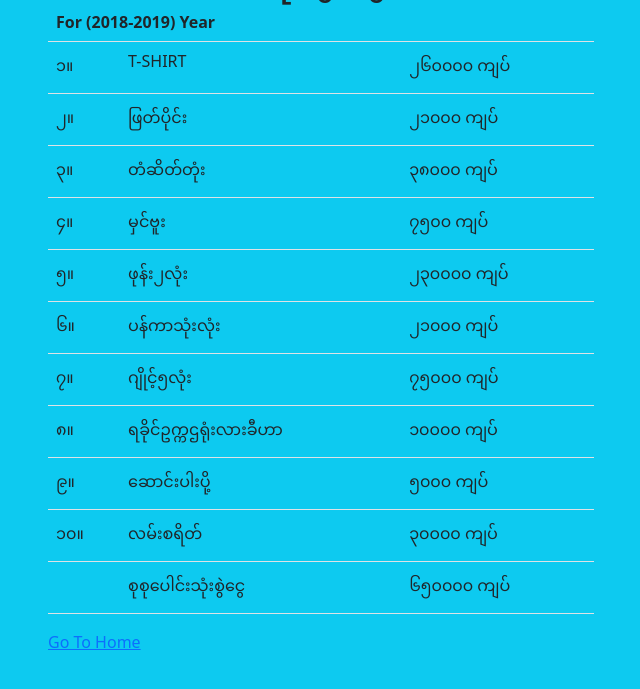
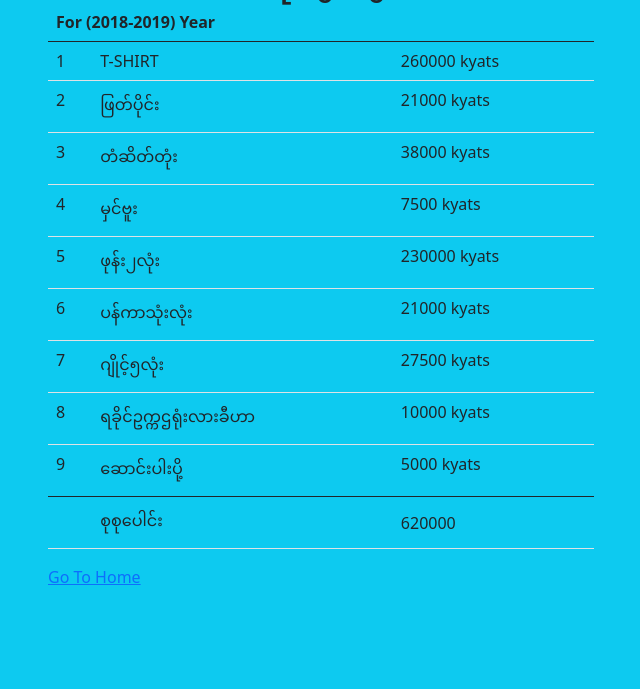
Before and after one commit to myohtetnaing/PNAM-Foundation, a plain HTML site: page cost.html in a window 1280 px wide. Shown: the part 61-750 px from the top of the page, without its empty margins (319-959 px from the left). Drawn offline with Linux system fonts and the light colour scheme.

Commit message:
Final Version

```diff
--- a/cost.html
+++ b/cost.html
@@ -16,66 +16,13 @@
 			<div class="col-md-3"></div>
 			<div class="col-md-6">
 				<table class="table">
-					<tr>
-						<th colspan="3">For (2018-2019) Year</th>
-					</tr>
-					<tr>
-						<td>၁။</td>
-						<td>T-SHIRT	</td>
-						<td>၂၆၀၀၀၀ ကျပ်</td>
-					</tr>
-					<tr>
-						<td>၂။</td>
-						<td>ဖြတ်ပိုင်း</td>
-						<td>၂၁၀၀၀ ကျပ်</td>
-					</tr>
-					<tr>
-						<td>၃။</td>
-						<td>တံဆိတ်တုံး</td>
-						<td> ၃၈၀၀၀ ကျပ်</td>
-					</tr>
-					<tr>
-						<td>  ၄။</td>
-						<td>	မှင်ဗူး</td>
-						<td>	၇၅၀၀ ကျပ်</td>
-					</tr>
-
-          <tr>
-            <td>၅။</td>
-             <td>ဖုန်း၂လုံး  </td>
-               <td>၂၃၀၀၀၀ ကျပ်</td>
-        </tr>
-        <tr>
-          <td>၆။</td>
-          <td>ပန်ကာသုံးလုံး  </td>
-          <td>၂၁၀၀၀ ကျပ်</td>
-       </tr>
-        <tr>
-          <td>၇။</td>
-          <td>ဂျိုင့်၅လုံး </td>
-          <td>၇၅၀၀၀ ကျပ်</td>
-        </tr>
-        <tr>
-          <td>၈။</td>
-          <td>ရခိုင်ဥက္ကဌရုံးလားခီဟာ  </td>
-          <td>၁၀၀၀၀ ကျပ်</td>
-      </tr>
-      <tr>
-        <td>၉။</td>
-        <td>ဆောင်းပါးပို့ </td>
-        <td>၅၀၀၀ ကျပ်</td>
-      </tr>
-      <tr>
-        <td>၁၀။</td>
-        <td>လမ်းစရိတ် </td>
-        <td>၃၀၀၀၀ ကျပ်</td>
-      </tr>
-      <tr>
-        <td></td>
-        <td>စုစုပေါင်းသုံးစွဲငွေ </td>
-        <td>၆၅၀၀၀၀ ကျပ်</td>
-      </tr>
-
+          <thead>
+            <tr>
+              <th colspan="3">For (2018-2019) Year</th>
+            </tr>
+          </thead>
+          <tbody></tbody>
+          <tfoot></tfoot>
 				</table>
 
 					<a href="(2018-2019).html">Go To Home</a>
@@ -85,6 +32,6 @@
 		</div>
   </div>
 
-
+<script src="./data/cost.js"></script>
 </body>
 </htmL>
--- /dev/null
+++ b/data/cost.js
@@ -0,0 +1,60 @@
+
+let data = [
+    {item:"T-SHIRT",amount:260000,},
+    {item:"ဖြတ်ပိုင်း",amount:21000,},
+    {item:"တံဆိတ်တုံး",amount:38000,},
+    {item:"မှင်ဗူး",amount:7500,},
+    {item:"ဖုန်း၂လုံး ",amount:230000,},
+    {item:"ပန်ကာသုံးလုံး ",amount:21000,},
+    {item:"ဂျိုင့်၅လုံး ",amount:27500,},
+    {item:"ရခိုင်ဥက္ကဌရုံးလားခီဟာ",amount:10000,},
+    {item:"ဆောင်းပါးပို့ ",amount:5000,},
+
+]
+
+
+let tbody = document.querySelector("tbody");
+let num= 1
+data.forEach((cost)=>{
+    cost.id = num
+    num++
+    let row = document.createElement("tr")
+
+    let idCell = document.createElement("td")
+    idCell.textContent = cost.id
+    row.appendChild(idCell)
+
+    let itemCell = document.createElement("td")
+    itemCell .textContent = cost.item
+    row.appendChild(itemCell )
+
+    let amountCell = document.createElement("td")
+    amountCell.textContent = cost.amount + " kyats"
+    row.appendChild(amountCell)
+
+    tbody.appendChild(row)
+})
+
+
+let footer = document.querySelector("tfoot");
+
+let totalAmount = 0
+for(let i =0; i<data.length; i++){
+    totalAmount += data[i].amount
+}
+let footerRow = document.createElement("tr")
+
+
+let totalIdCell = document.createElement("td")
+totalIdCell.textContent = null
+footerRow.appendChild(totalIdCell)
+
+let totalTextCell = document.createElement("td")
+totalTextCell.textContent = "စုစုပေါင်း"
+footerRow.appendChild(totalTextCell)
+
+let totalAmountCell = document.createElement("td")
+totalAmountCell .textContent = totalAmount
+footerRow.appendChild(totalAmountCell )
+
+footer.appendChild(footerRow)
```
Also changed, not shown: data/2019.js (+0 -8 lines), data/donation.js (added, +60 -0 lines), data/ticket_donation.js (added, +69 -0 lines), data/total.js (added, +30 -0 lines), donation.html (+9 -18 lines), ticket_donation.html (+8 -21 lines), total.html (+9 -21 lines).
